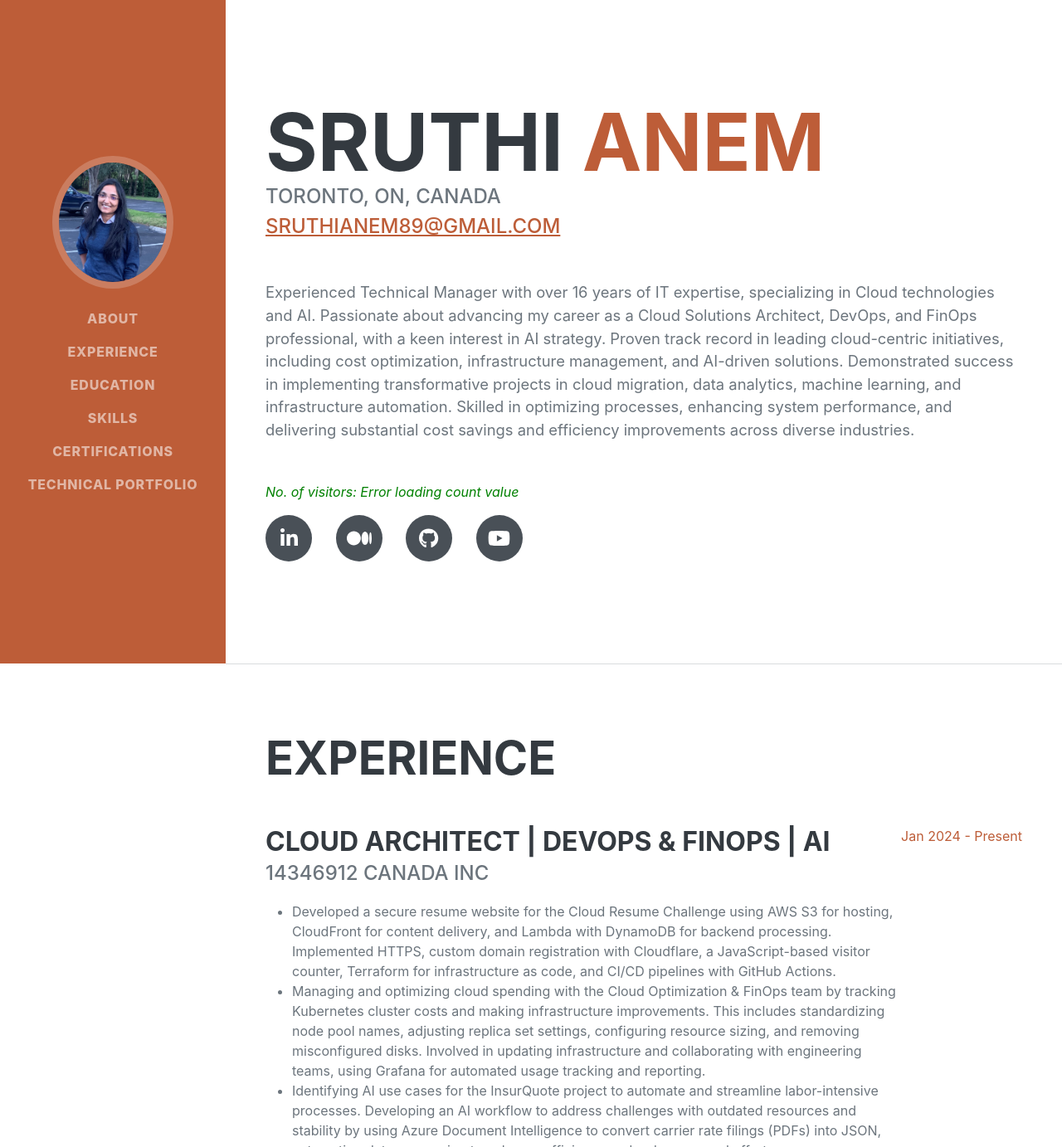
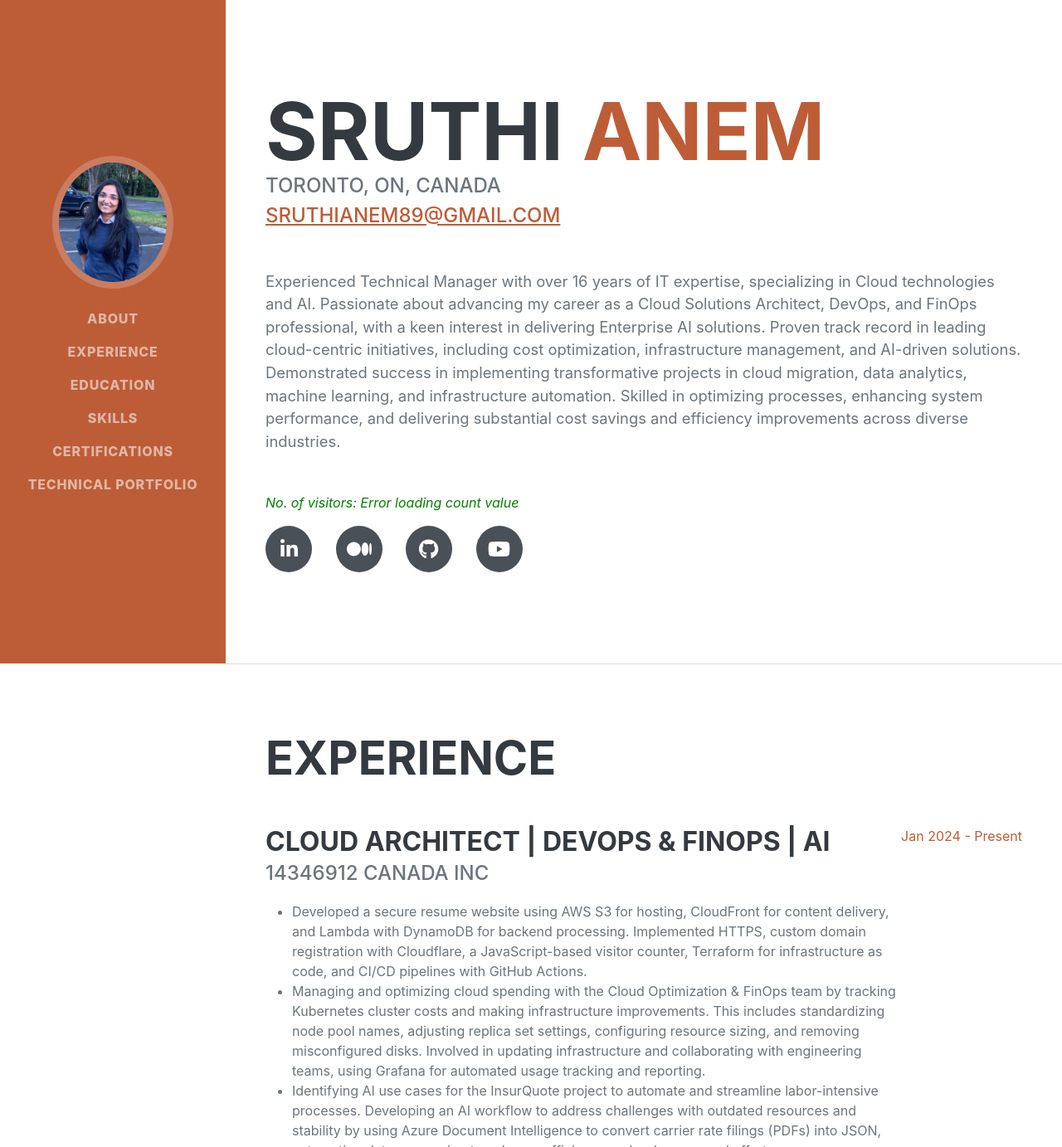
Before and after one commit to sruthianem89/Cloud-Resume-Challenge, a website: page frontend/index.html in a window 1280 px wide. Shown: the top 1383 px of the page at 83% size. Drawn offline with nearby package versions, Linux system fonts and the light colour scheme; no server answers; a web font is replaced by a local one.

Commit message:
Updated index.html

```diff
--- a/frontend/index.html
+++ b/frontend/index.html
@@ -50,7 +50,7 @@
                         <br>
                         <a href="mailto:sruthianem89@gmail.com">sruthianem89@gmail.com</a>
                     </div>
-                    <p class="lead mb-5">Experienced Technical Manager with over 16 years of IT expertise, specializing in Cloud technologies and AI. Passionate about advancing my career as a Cloud Solutions Architect, DevOps, and FinOps professional, with a keen interest in AI strategy. Proven track record in leading cloud-centric initiatives, including cost optimization, infrastructure management, and AI-driven solutions.  Demonstrated success in implementing transformative projects in cloud migration, data analytics, machine learning, and infrastructure automation. Skilled in optimizing processes, enhancing system performance, and delivering substantial cost savings and efficiency improvements across diverse industries.</p>
+                    <p class="lead mb-5">Experienced Technical Manager with over 16 years of IT expertise, specializing in Cloud technologies and AI. Passionate about advancing my career as a Cloud Solutions Architect, DevOps, and FinOps professional, with a keen interest in delivering Enterprise AI solutions. Proven track record in leading cloud-centric initiatives, including cost optimization, infrastructure management, and AI-driven solutions.  Demonstrated success in implementing transformative projects in cloud migration, data analytics, machine learning, and infrastructure automation. Skilled in optimizing processes, enhancing system performance, and delivering substantial cost savings and efficiency improvements across diverse industries.</p>
                     <p><span style="font-style: italic; color: green;">No. of visitors: <span id="count-value">Loading...</span></span></p>
                     <div class="social-icons">
 						<a class="social-icon" href="https://linkedin.com/in/sruthianem" target="_blank" title="LinkedIn"><i class="fab fa-linkedin-in"></i></a>
@@ -71,7 +71,7 @@
                             <h3 class="mb-0">Cloud Architect | DevOps & FinOps | AI</h3>
                             <div class="subheading mb-3">14346912 Canada Inc</div>
                             <ul>
-                                <li>Developed a secure resume website for the Cloud Resume Challenge using AWS S3 for hosting, CloudFront for content delivery, and Lambda with DynamoDB for backend processing. Implemented HTTPS, custom domain registration with Cloudflare, a JavaScript-based visitor counter, Terraform for infrastructure as code, and CI/CD pipelines with GitHub Actions.</li>
+                                <li>Developed a secure resume website using AWS S3 for hosting, CloudFront for content delivery, and Lambda with DynamoDB for backend processing. Implemented HTTPS, custom domain registration with Cloudflare, a JavaScript-based visitor counter, Terraform for infrastructure as code, and CI/CD pipelines with GitHub Actions.</li>
                                 <li>Managing and optimizing cloud spending with the Cloud Optimization & FinOps team by tracking Kubernetes cluster costs and making infrastructure improvements. This includes standardizing node pool names, adjusting replica set settings, configuring resource sizing, and removing misconfigured disks. Involved in updating infrastructure and collaborating with engineering teams, using Grafana for automated usage tracking and reporting.</li>
                                 <li>Identifying AI use cases for the InsurQuote project to automate and streamline labor-intensive processes. Developing an AI workflow to address challenges with outdated resources and stability by using Azure Document Intelligence to convert carrier rate filings (PDFs) into JSON, automating data processing to enhance efficiency and reduce manual effort.</li>
                             </ul>
```
